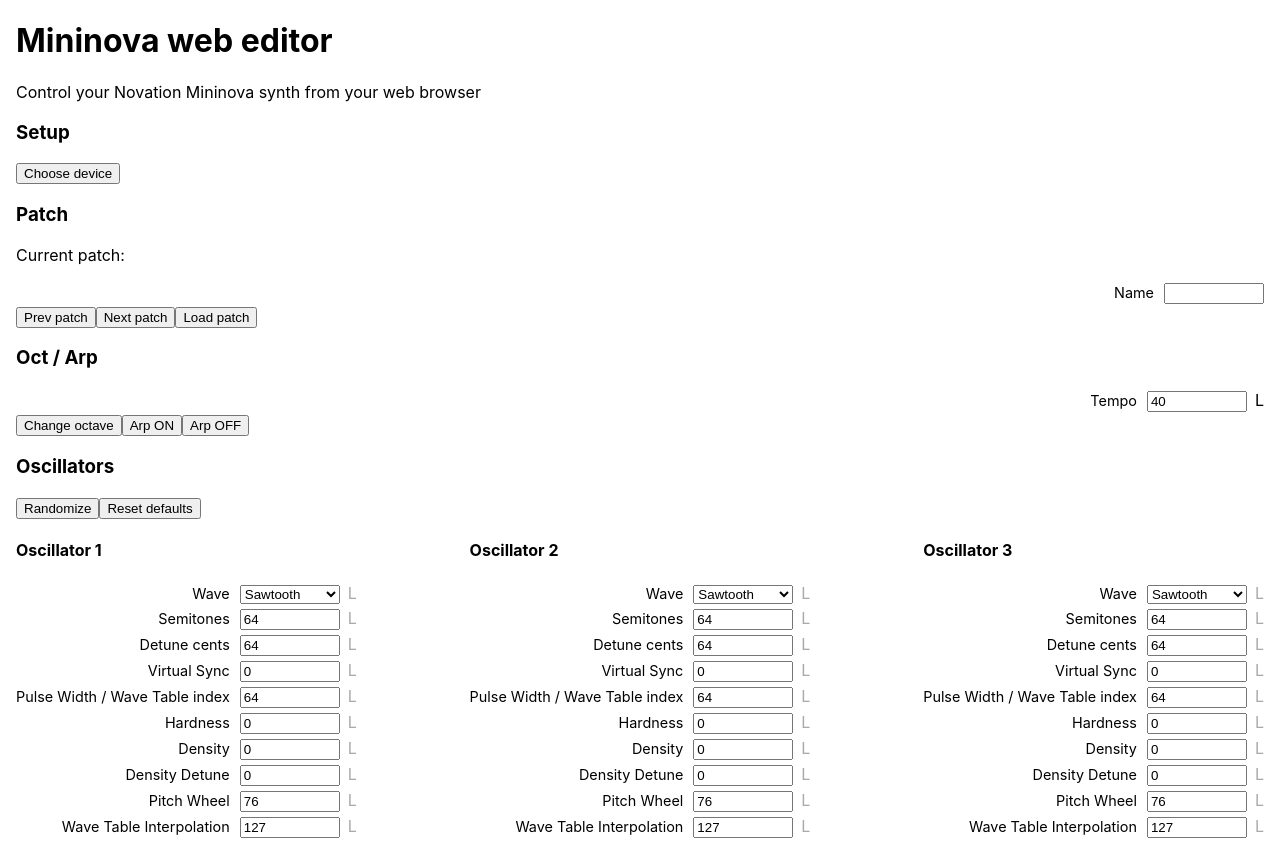
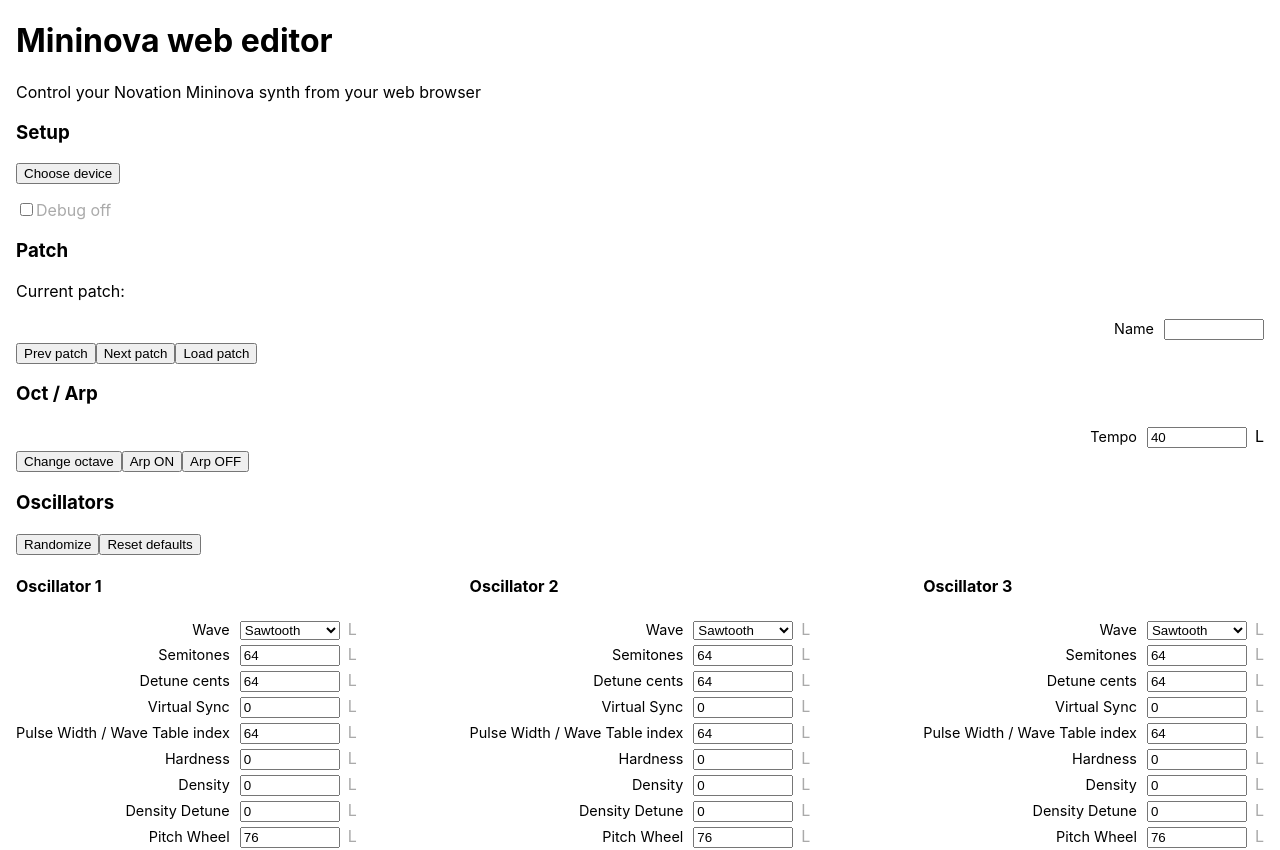
Before and after one commit to nclavaud/mininova-web-editor, a React (Create React App) app: page / in a window 1280 px wide. Shown: the top 850 px of the page. Built offline with nearby package versions, Linux system fonts and the light colour scheme.

Commit message:
feat: Add checkbox for toggling debug mode on/off

```diff
--- a/src/App.tsx
+++ b/src/App.tsx
@@ -18,10 +18,13 @@ function App() {
   const input = useSelector((state: RootState) => state.device.input);
   const output = useSelector((state: RootState) => state.device.output);
   const [currentPatch, setCurrentPatch] = useState<number | undefined>(undefined);
+  const [debug, setDebug] = useState<boolean>(false);
   const dispatch = useDispatch();
 
   const decodePatch = (data: Uint8Array) => {
-    console.log('Received patch.');
+    if (debug) {
+      console.log('Received patch.');
+    }
     dispatch(patchDumpReceived(data));
   }
 
@@ -31,7 +34,9 @@ function App() {
   };
 
   const onIncomingMidiMessage = (message: MidiMessage) => {
-    debugMidiMessage(message, 'Input: ');
+    if (debug) {
+      debugMidiMessage(message, 'Input: ');
+    }
     command = getCommand(message, command);
     switch (command.type) {
       case CommandType.ProgramChange:
@@ -53,16 +58,18 @@ function App() {
   };
 
   const emit = (message: Uint8Array) => {
+    if (debug) {
+      debugMidiMessage(message, 'Output: ');
+    }
     if (!output) {
       return;
     }
-    debugMidiMessage(message, 'Output: ');
     output.send(message);
   };
 
   const onChangeOutput = () => selectPatch(emit);
 
-  const memoizedEmit = useCallback(emit, [output]);
+  const memoizedEmit = useCallback(emit, [output, debug]);
 
   useEffect(() => {
     memoizedEmit(loadPatch);
@@ -78,6 +85,12 @@ function App() {
         input={input}
         output={output}
       />
+      <div className="debug">
+        <label>
+          <input type="checkbox" checked={debug} onChange={() => setDebug(!debug)} />
+          Debug {debug ? 'on' : 'off'}
+        </label>
+      </div>
       <Controls
         currentPatch={currentPatch}
         emit={emit}
--- a/src/index.css
+++ b/src/index.css
@@ -10,6 +10,15 @@ body {
 code {
   font-family: source-code-pro, Menlo, Monaco, Consolas, 'Courier New',
     monospace;
+}
+
+.debug {
+  margin-top: 1em;
+  color: #aaa;
+}
+
+.debug label {
+  cursor: pointer;
 }
 
 .oscillators {
```
